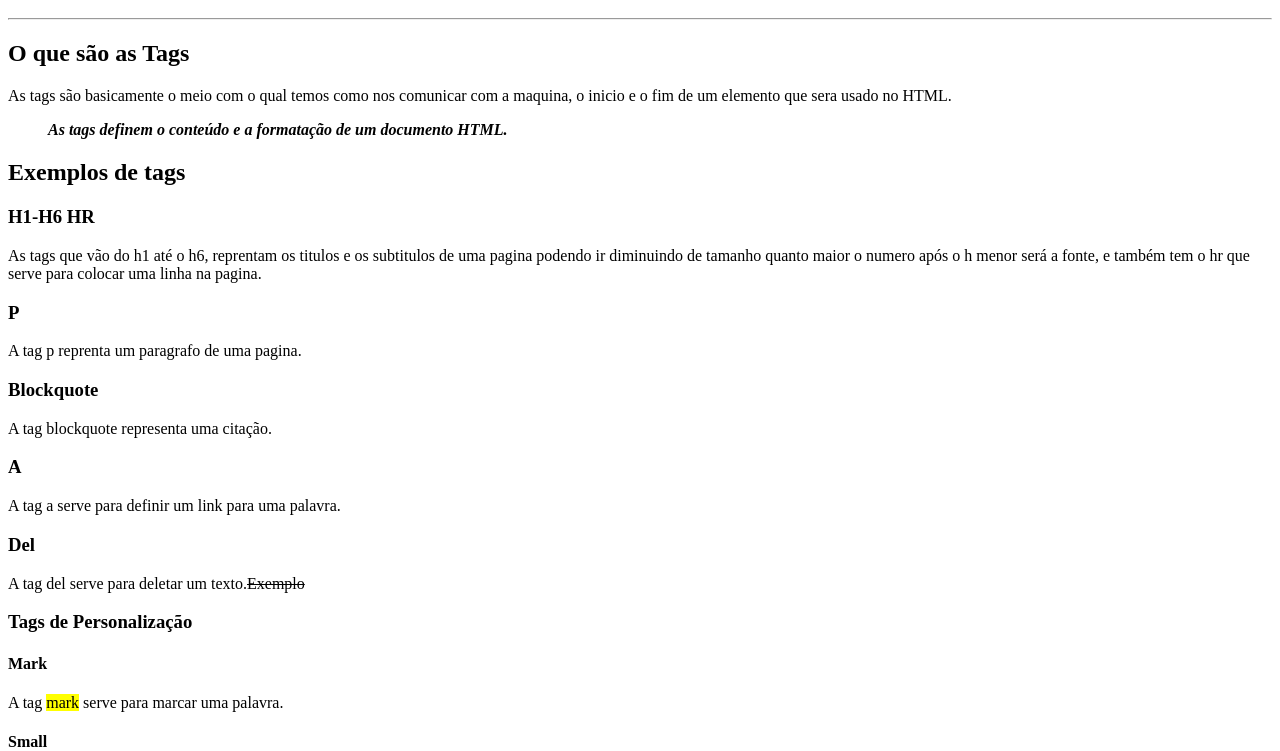
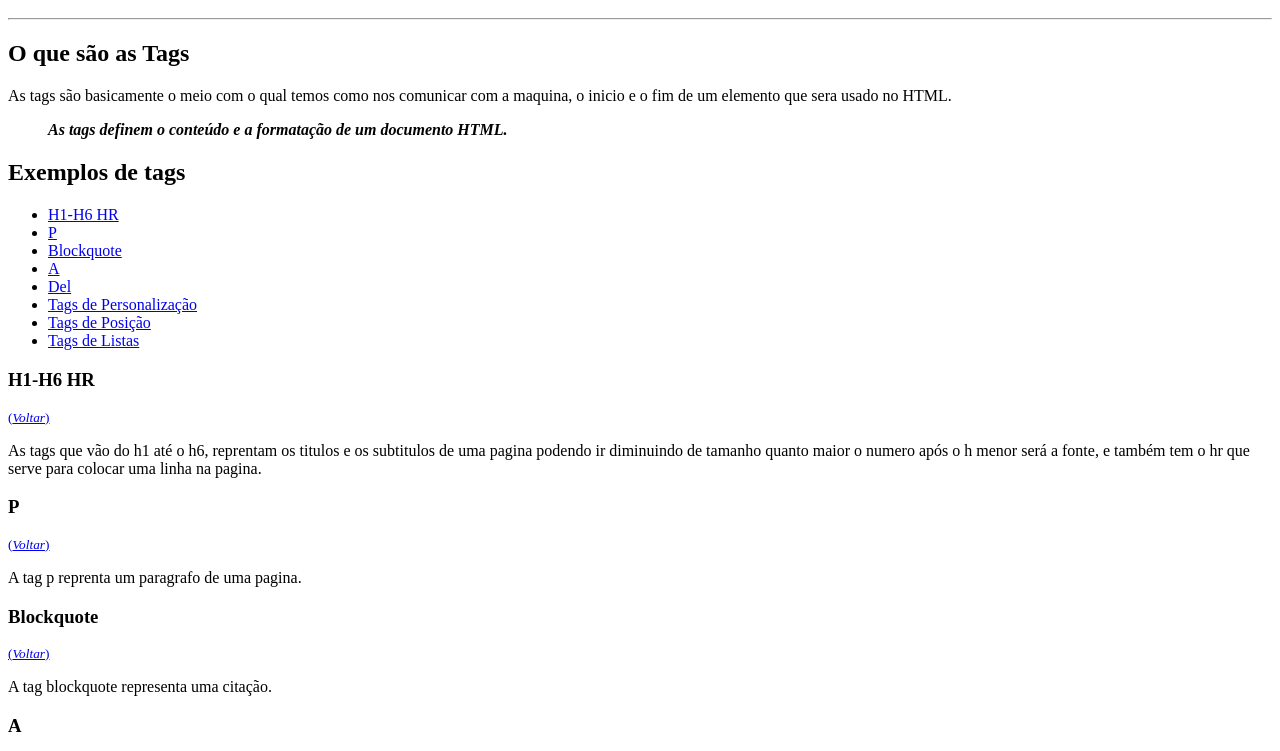
Before and after one commit to ThiagoMaschietto/Projeto-HTML-Tags, a plain HTML site: page index.html in a window 1280 px wide. Shown: the part 48-799 px from the top of the page. Drawn offline with Linux system fonts and the light colour scheme.

Commit message:
Update index.html

```diff
--- a/index.html
+++ b/index.html
@@ -12,24 +12,46 @@
             com a maquina, o inicio e o fim de um elemento que sera usado no HTML.</p>
             <blockquote> <i><strong>As tags definem o conteúdo e a formatação de um documento HTML.</strong></i></blockquote>
 
-        <h2>Exemplos de tags</h2>
-            <h3> H1-H6 HR </h3>
+        <h2 id = "Inicio">Exemplos de tags</h2>
+            <ul>
+            <li><a href="#H1-H6 HR">H1-H6 HR</a></li>
+            <li><a href="#P">P</a></li>
+            <li><a href="#Blockquote">Blockquote</a></li>
+            <li><a href="#A">A</a></li>
+            <li><a href="#Del">Del</a></li>
+            <li><a href="#Tags de Personalização">Tags de Personalização</a></li>
+            <li><a href="#Tags de Posição">Tags de Posição</a></li>
+            <li><a href="#Tags de Listas">Tags de Listas</a></li>
+            </ul>
+            <h3 id = "H1-H6 HR"> H1-H6 HR </h3>
+                <a href="#Inicio"><small>(<i>Voltar</i>)</small></a>
+
                 <p> As tags  que vão do h1 até o  h6, reprentam os titulos e os subtitulos de uma pagina podendo ir diminuindo de tamanho
                 quanto maior o numero após o h menor será a fonte, e também tem o hr que serve para colocar uma linha na pagina. </p>
 
-            <h3>P</h3>
+            <h3 id = "P">P</h3>
+                <a href="#Inicio"><small>(<i>Voltar</i>)</small></a>
+
                 <p>A tag p reprenta um paragrafo de uma pagina.</p>
 
-            <h3>Blockquote</h3>
+            <h3 id = "Blockquote">Blockquote</h3>
+                <a href="#Inicio"><small>(<i>Voltar</i>)</small></a>
+
                 <p>A tag blockquote representa uma citação.</p>
 
-            <h3>A</h3>
+            <h3 id = "A">A</h3>
+                <a href="#Inicio"><small>(<i>Voltar</i>)</small></a>
+
                 <p>A tag a serve para definir um link para uma palavra.</p>
 
-            <h3>Del</h3>
+            <h3 id = "Del">Del</h3>
+                <a href="#Inicio"><small>(<i>Voltar</i>)</small></a>
+
                 <p>A tag del serve para deletar um texto.<del>Exemplo</del></p>
 
-            <h3>Tags de Personalização </h3>
+            <h3 id = "Tags de Personalização">Tags de Personalização </h3>
+                <a href="#Inicio"><small>(<i>Voltar</i>)</small></a>
+
                 <h4>Mark</h4>
                     <p>A tag <mark>mark</mark> serve para marcar uma palavra.</p>
 
@@ -48,14 +70,18 @@
                 <h4>Abbr</h4>
                     <p>A tag abbr serve para representar uma abreviação ou um acrônimo.<abbr>EXP</abbr>(Exemplo).</p>
 
-                <h5>Tags de Posição</h5>
+                <h5 id = "Tags de Posição">Tags de Posição</h5>
+                    <a href="#Inicio"><small>(<i>Voltar</i>)</small></a>
+
                     <h6>Sub</h6>
                     <p>A tag <sub>sub</sub> serve para colocar a palvra abaixo das outras.</p>
 
                     <h6>Sup</h6>
                     <p>A tag <sup>sup</sup> serve para colocar a palvra acima das outras.</p>
 
-            <h3>Tags de Listas</h3>
+            <h3 id = "Tags de Listas">Tags de Listas</h3>
+                <a href="#Inicio"><small>(<i>Voltar</i>)</small></a>
+
                 <h4>OL</h4>
                     <p>A tag ol serve para montar uma lista ordenada.</p>
 
@@ -76,15 +102,6 @@
                         <li>Tag não ordenada 2</li>
                     </ul>
 
-
-
-
-
-
-
-
-
-
     </body>
 
 </html>
```
